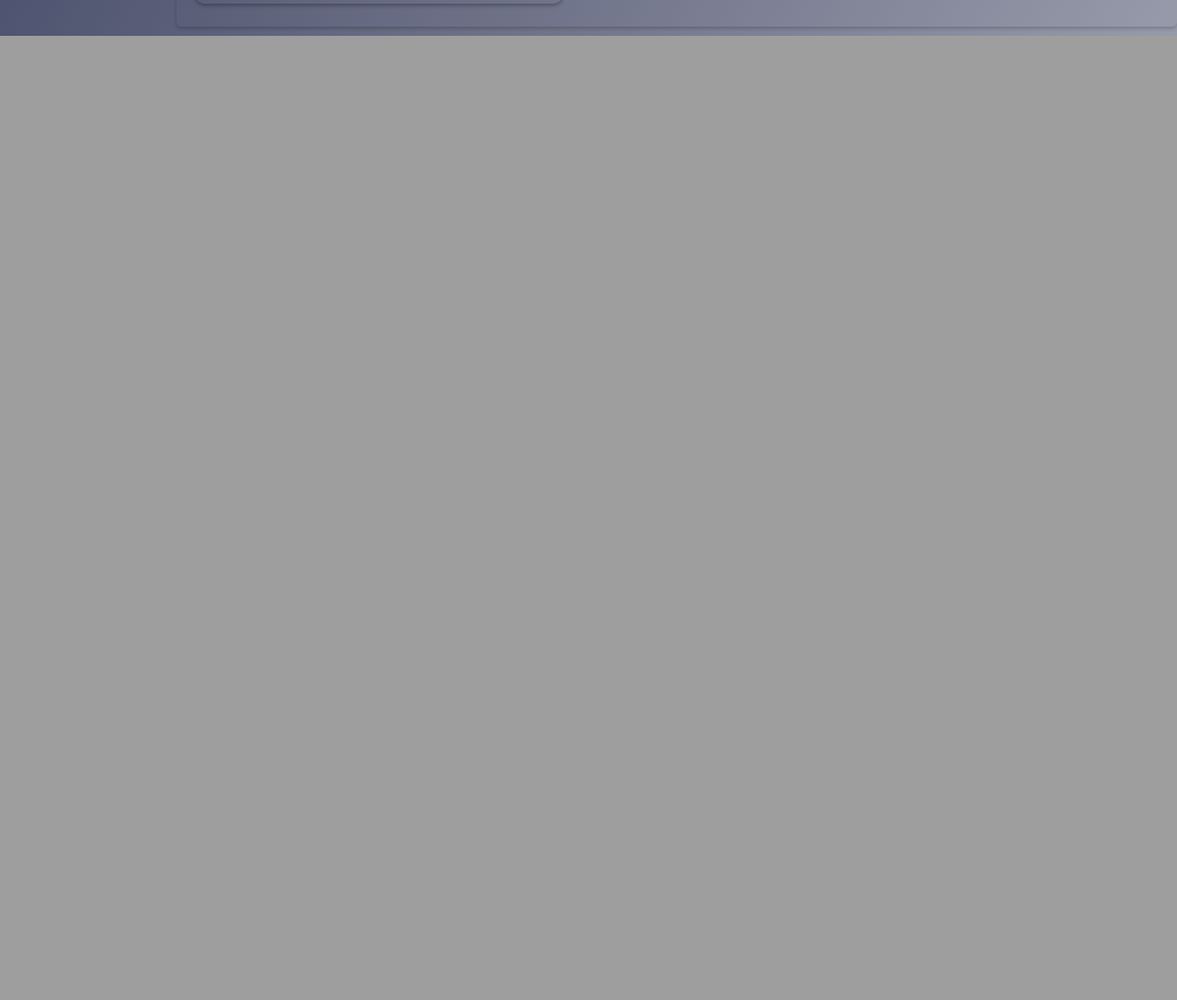
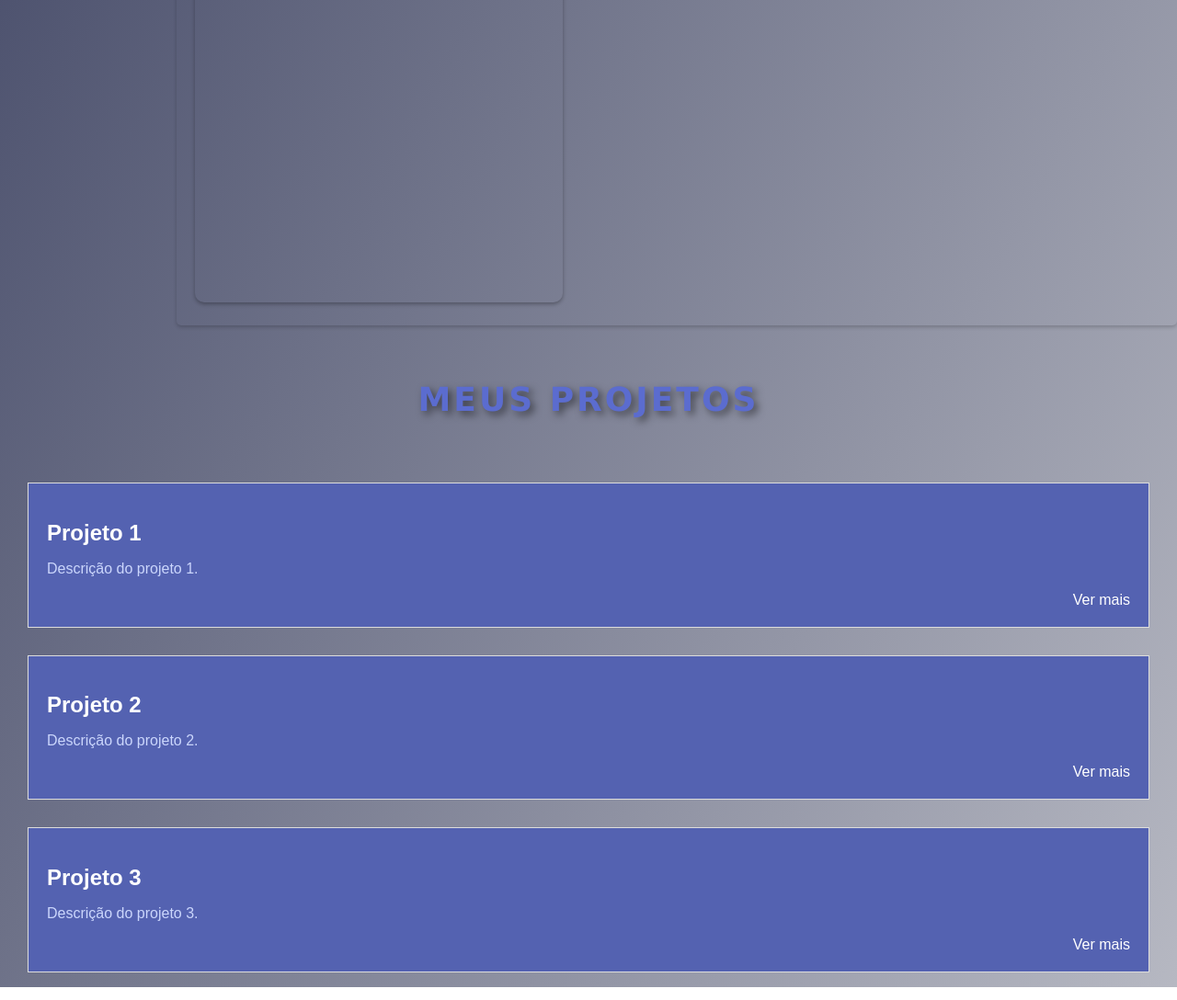
Before and after one commit to KristoferBorges/Portfolio, a Django app: page / in a window 1280 px wide. Shown: the part 1326-2414 px from the top of the page at 92% size. Before the commit the page ends 1365 px from the top, so only its background shows below. Run offline with Django 4.2, Linux system fonts and the light colour scheme.

Commit message:
Foi inserido a parte dos projetos, foi ajustado a foto onde cortava um pedaço por conta do tamanho.

```diff
--- a/projeto_portfolio/app_portfolio/static/style/style.css
+++ b/projeto_portfolio/app_portfolio/static/style/style.css
@@ -176,11 +176,58 @@ hr {
     font-size: 17px;
 }
 
-/* Imagem */
 .image-container {
+    height: 630px;
     position: relative;
     display: inline-block;
     overflow: hidden;
     border-radius: 10px;
     box-shadow: 0 2px 4px rgba(0, 0, 0, 0.3);
+    transition: transform 0.6s;
 }
+
+.image-container:hover{
+    transform: scale(1.02);
+    box-shadow: 0 0 10px rgba(0, 0, 0, 0.3);
+}
+
+#my-projects {
+    font-size: 36px;
+    color: #5b6ccf;
+    text-align: center;
+    margin-top: 60px;
+    text-transform: uppercase;
+    letter-spacing: 3px;
+    font-weight: bold;
+    font-family: Verdana, Arial;
+    text-shadow: 4px 4px 8px rgba(0, 0, 0, 0.5);
+    margin-bottom: 70px;
+}
+
+.project {
+    background-color: #5462b1;
+    border: 1px solid #ddd;
+    padding: 20px;
+    margin: 30px;
+    transition: transform 0.2s;
+}
+
+.project:hover {
+    transform: scale(1.02);
+}
+
+.project h2 {
+    font-size: 24px;
+    color: #ffffff;
+}
+
+.project p {
+    font-size: 16px;
+}
+
+.project a {
+    display: block;
+    text-align: right;
+    color: #ffffff;
+    text-decoration: none;
+}
--- a/projeto_portfolio/app_portfolio/templates/pages/home.html
+++ b/projeto_portfolio/app_portfolio/templates/pages/home.html
@@ -53,6 +53,26 @@
             </div>
         </div>
 
+        <h1 id="my-projects">Meus Projetos</h1>
+
+        <section class="project">
+            <h2>Projeto 1</h2>
+            <p>Descrição do projeto 1.</p>
+            <a href="#">Ver mais</a>
+          </section>
+
+          <section class="project">
+            <h2>Projeto 2</h2>
+            <p>Descrição do projeto 2.</p>
+            <a href="#">Ver mais</a>
+          </section>
+
+          <section class="project">
+            <h2>Projeto 3</h2>
+            <p>Descrição do projeto 3.</p>
+            <a href="#">Ver mais</a>
+          </section>
+
         <script src="{% static 'scripts/script.js' %}"></script>
     </body>
 </html>
```
